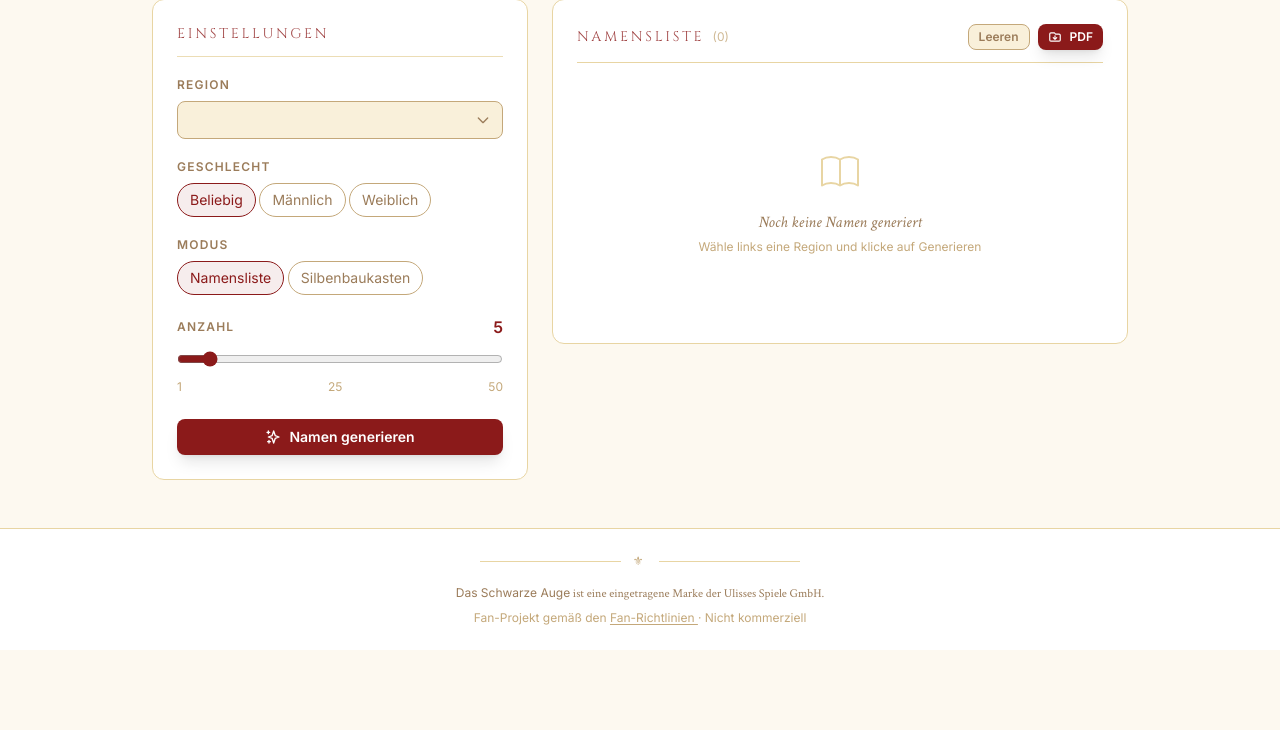
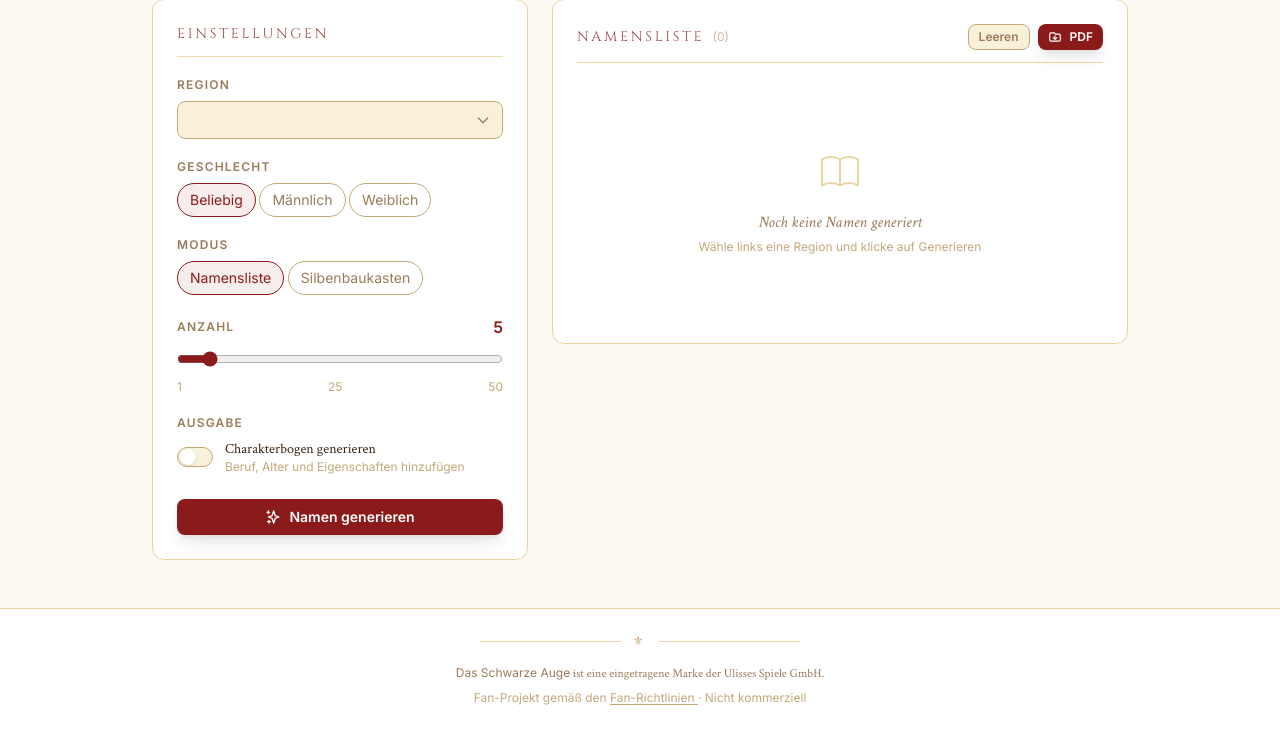
Before and after one commit to cmdhertel/Aventurische-Namensschmiede, a FastAPI app: template web/templates/index.html in a window 1280 px wide. Shown: the part 334-1064 px from the top of the page. Before the commit the page ends 984 px from the top, so only its background shows below. Run offline with FastAPI, Linux system fonts and the light colour scheme; the template is opened without the code that fills it, so the values that code supplies are empty; style sheets or scripts are compiled from the project's sources; some libraries are stand-ins or nearby versions.

Commit message:
Restore character toggle in redesigned Web-UI
The feature/webui-redesign branch was cut from main before the character
generator was merged, so the toggle was missing. Re-adds it with the new
design language: custom toggle switch using CSS variables, consistent with
the rest of the redesigned form.

Co-Authored-By: Claude Sonnet 4.6 <noreply@anthropic.com>

```diff
--- a/web/templates/index.html
+++ b/web/templates/index.html
@@ -104,6 +104,30 @@
             </div>
           </div>
 
+          <!-- Charakterbogen -->
+          <div>
+            <span class="form-label">Ausgabe</span>
+            <label class="flex items-center gap-3 cursor-pointer select-none group">
+              <div id="char-track"
+                   class="relative inline-flex h-5 w-9 items-center rounded-full border
+                          transition-colors duration-200"
+                   style="background-color: var(--color-input-bg); border-color: var(--color-input-border);"
+                   onclick="toggleCharacter()">
+                <div id="char-thumb"
+                     class="absolute left-0.5 h-4 w-4 rounded-full bg-white shadow
+                            transition-transform duration-200"></div>
+              </div>
+              <input type="checkbox" name="character" id="character-checkbox"
+                     value="true" class="sr-only" />
+              <div>
+                <p class="text-sm" style="color: var(--color-text);">Charakterbogen generieren</p>
+                <p class="text-xs" style="font-family: 'Inter', sans-serif; color: var(--color-text-faint);">
+                  Beruf, Alter und Eigenschaften hinzufügen
+                </p>
+              </div>
+            </label>
+          </div>
+
           <!-- Button -->
           <div class="pt-1">
             <button type="submit" class="btn-primary w-full justify-center">
@@ -182,6 +206,22 @@
 
 {% block scripts %}
 <script>
+  function toggleCharacter() {
+    const cb    = document.getElementById('character-checkbox');
+    const track = document.getElementById('char-track');
+    const thumb = document.getElementById('char-thumb');
+    cb.checked = !cb.checked;
+    if (cb.checked) {
+      track.style.backgroundColor = 'var(--color-accent)';
+      track.style.borderColor     = 'var(--color-accent)';
+      thumb.style.transform       = 'translateX(1rem)';
+    } else {
+      track.style.backgroundColor = 'var(--color-input-bg)';
+      track.style.borderColor     = 'var(--color-input-border)';
+      thumb.style.transform       = '';
+    }
+  }
+
   function onNamesGenerated(evt) {
     if (!evt.detail.successful) return;
     document.getElementById('name-list-empty').style.display = 'none';
@@ -208,13 +248,29 @@
     const entries = [...document.querySelectorAll('.name-entry')];
     if (!entries.length) { alert('Keine Namen in der Liste.'); return; }
 
-    const names = entries.map(el => ({
-      full_name:   el.dataset.fullName,
-      gender:      el.dataset.gender,
-      region:      el.dataset.region,
-      region_abbr: el.dataset.regionAbbr,
-      mode:        el.dataset.mode,
-    }));
+    const isCharacter = entries.some(el => el.dataset.age !== undefined && el.dataset.age !== '');
+    const names = entries.map(el => {
+      const base = {
+        full_name:   el.dataset.fullName,
+        gender:      el.dataset.gender,
+        region:      el.dataset.region,
+        region_abbr: el.dataset.regionAbbr,
+        mode:        el.dataset.mode,
+      };
+      if (isCharacter) {
+        Object.assign(base, {
+          age:         el.dataset.age,
+          profession:  el.dataset.profession,
+          hair:        el.dataset.hair,
+          eyes:        el.dataset.eyes,
+          build:       el.dataset.build,
+          personality: el.dataset.personality,
+          motivation:  el.dataset.motivation,
+          quirk:       el.dataset.quirk,
+        });
+      }
+      return base;
+    });
 
     const form = document.createElement('form');
     form.method = 'POST';
```
